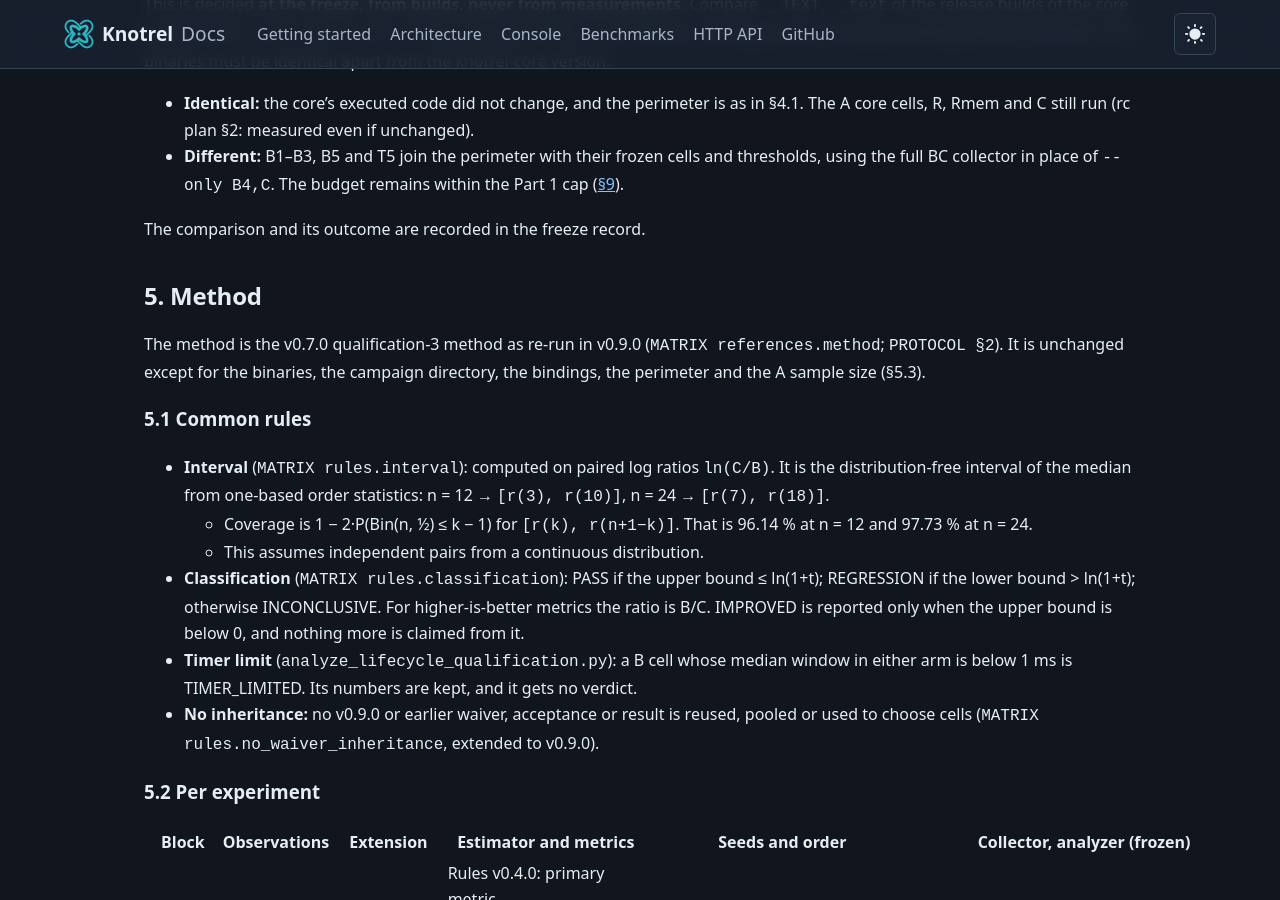
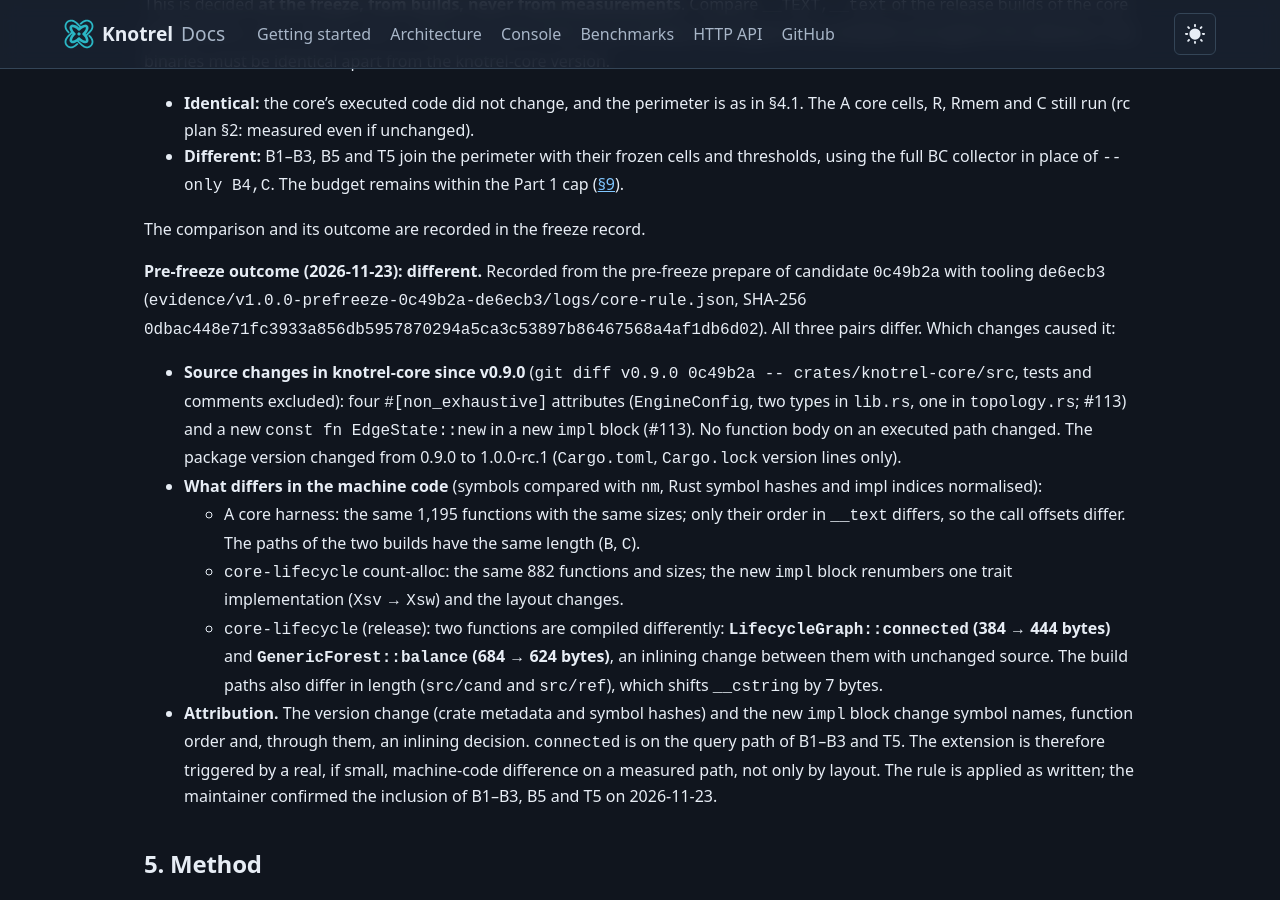
Before and after one commit to knotrel/knotrel, a Jekyll site: the page built from docs/releases/v1.0.0-qualification-plan.md, in a window 1280 px wide and 900 px high, scrolled down 13815 px. Built offline with Jekyll 4.4.1, drawn with Linux system fonts in a browser that asks for light colours; our own code applies the rules of GitHub Pages for plain Markdown files; some of the changed text lies outside the part shown.

Commit message:
docs(release): record the v1.0.0 core-rule trigger and the budget check
The pre-freeze core rule on candidate 0c49b2a is different. Record the
knotrel-core changes since v0.9.0, the machine-code differences per binary
(LifecycleGraph::connected and GenericForest::balance compiled differently,
otherwise layout), their attribution, and the extended Part 1 estimate
(about 86 min against the 105 min cap) with its interference risk.

Co-Authored-By: Claude Opus 5.5 <noreply@anthropic.com>

```diff
--- a/docs/releases/v1.0.0-qualification-plan.md
+++ b/docs/releases/v1.0.0-qualification-plan.md
@@ -312,6 +312,40 @@ apart from the knotrel-core version.
   ([§9](#9-budget-and-duration)).
 
 The comparison and its outcome are recorded in the freeze record.
+
+**Pre-freeze outcome (2026-11-23): different.** Recorded from the
+pre-freeze prepare of candidate `0c49b2a` with tooling
+`de6ecb3` (`evidence/v1.0.0-prefreeze-0c49b2a-de6ecb3/logs/core-rule.json`,
+SHA-256 `0dbac448e71fc3933a856db5957870294a5ca3c53897b86467568a4af1db6d02`).
+All three pairs differ. Which changes caused it:
+
+- **Source changes in knotrel-core since v0.9.0** (`git diff v0.9.0 0c49b2a
+  -- crates/knotrel-core/src`, tests and comments excluded): four
+  `#[non_exhaustive]` attributes (`EngineConfig`, two types in `lib.rs`,
+  one in `topology.rs`; #113) and a new `const fn EdgeState::new` in a new
+  `impl` block (#113). No function body on an executed path changed. The
+  package version changed from 0.9.0 to 1.0.0-rc.1 (`Cargo.toml`,
+  `Cargo.lock` version lines only).
+- **What differs in the machine code** (symbols compared with `nm`, Rust
+  symbol hashes and impl indices normalised):
+  - A core harness: the same 1,195 functions with the same sizes; only their
+    order in `__text` differs, so the call offsets differ. The paths of the
+    two builds have the same length (`B`, `C`).
+  - `core-lifecycle` count-alloc: the same 882 functions and sizes; the new
+    `impl` block renumbers one trait implementation (`Xsv` → `Xsw`) and the
+    layout changes.
+  - `core-lifecycle` (release): two functions are compiled differently:
+    **`LifecycleGraph::connected` (384 → 444 bytes)** and
+    **`GenericForest::balance` (684 → 624 bytes)**, an inlining change between
+    them with unchanged source. The build paths also differ in length
+    (`src/cand` and `src/ref`), which shifts `__cstring` by 7 bytes.
+- **Attribution.** The version change (crate metadata and symbol hashes) and
+  the new `impl` block change symbol names, function order and, through
+  them, an inlining decision. `connected` is on the query path of B1–B3
+  and T5. The extension is therefore triggered by a real, if small,
+  machine-code difference on a measured path, not only by layout. The rule
+  is applied as written; the maintainer confirmed the inclusion of B1–B3,
+  B5 and T5 on 2026-11-23.
 
 ## 5. Method
 
@@ -657,12 +691,25 @@ its outcome affects neither.
 | R | 156.4 s | 2.6 min |
 | Rmem | 11.2 s | 0.2 min |
 | M_reg | 818.3 s | 13.6 min |
-| **Part 1** | 85.5 min for the whole v0.9.0 Part 1 | **≈ 70 min**; ≈ 86 min if the core rule adds T5 (949.7 s) and the full BC (already bounded above). **Cap 105 min.** |
+| T5 (core rule triggered) | 949.7 s | 15.8 min |
+| **Part 1** | 85.5 min for the whole v0.9.0 Part 1 | **≈ 86 min with the core-rule extension** (triggered, §4.3): 33 + 10.6 (full BC) + 15.8 (T5) + 2.6 + 0.2 + 13.6, plus the 10 min allowance. **Cap 105 min: margin ≈ 19 min.** |
 | D (optional) | 4.5 min (v0.9.0 Part 2 B4 on v0.8.0) | 5 min. **Cap 10 min.** |
 | Q: candidate, 21 observations | 1,169.7 s (19.5 min, `part3/evaluation.json`) | 19.5 min |
 | Q: Q5 reference, 6 L1 observations | Not measured separately (21 observations averaged 55.7 s; an L1 observation has a 15 s warm-up and a 60 s window plus setup) | ≈ 7 min (about 70 s each, estimated) |
 | **Q** | | **≈ 26.5 min. Cap 30 min.** |
 | **Campaign** | | ≈ 1 h 42 with D; at most 2 h 25 |
+
+**Budget check at the freeze (2026-11-23).** The core rule triggered, so
+the estimate is the extended one: ≈ 76 min of steps at the v0.9.0 attempt-2
+step times, ≈ 86 min with the 10 min allowance, within the 105 min cap. The A
+estimate follows the v0.9.0 timings: a block costs about 260 s per session
+plus about 2 s per pair (main 998 s for 108 pairs, extension 828 s for 24),
+so block 2 with all nine cells costs about as much as block 1. **Risk:** at
+the v0.9.0 attempt-1 step times, inflated by 25 min of quiet-host waits
+(background CPU from `duetexpertd` and others), the same steps take ≈ 98 min
+and can exceed the cap with the allowance. The cap is then enforced as below
+(NONCONFORMING, second attempt under §5.5). Mitigation: launch on a quiet
+host, as for attempt 2.
 
 **When a cap is exceeded:**
 - **Part 1 over 105 min:** BUDGET EXHAUSTED. The chain stops and the attempt
```
